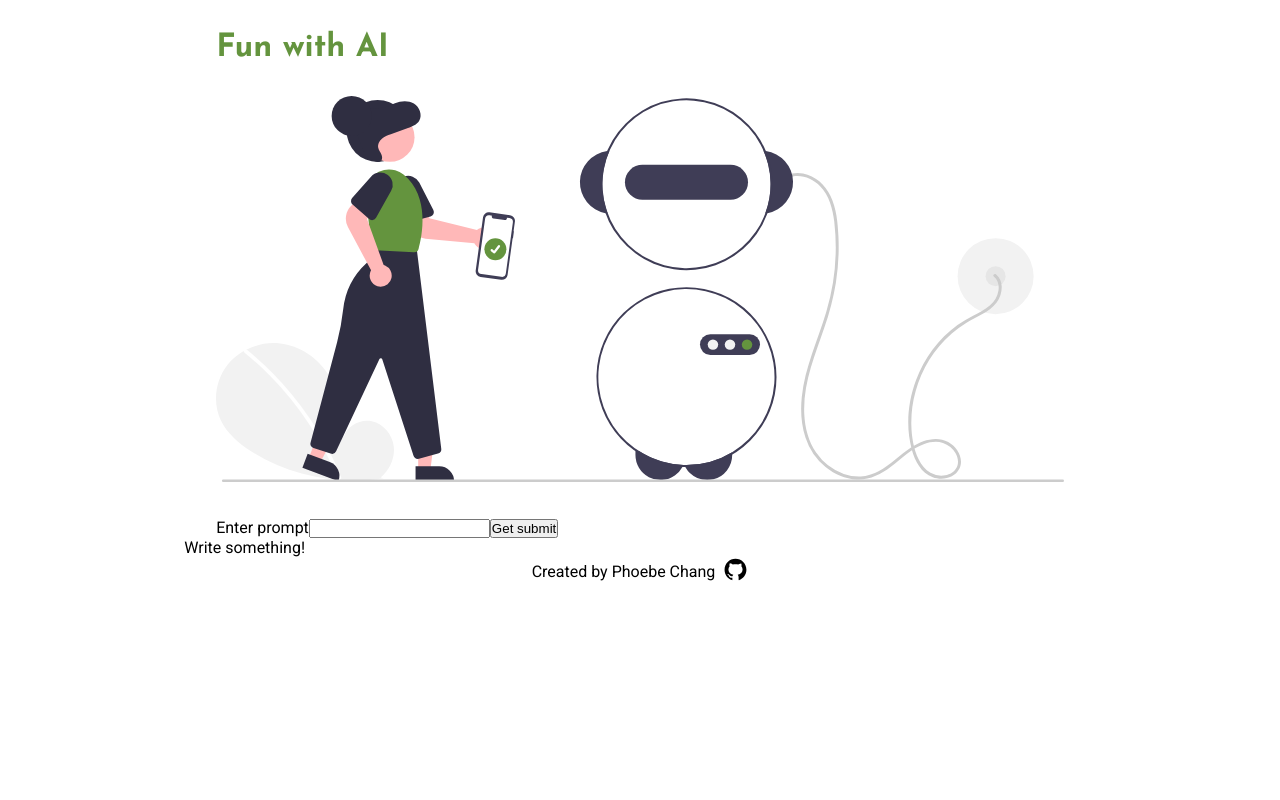
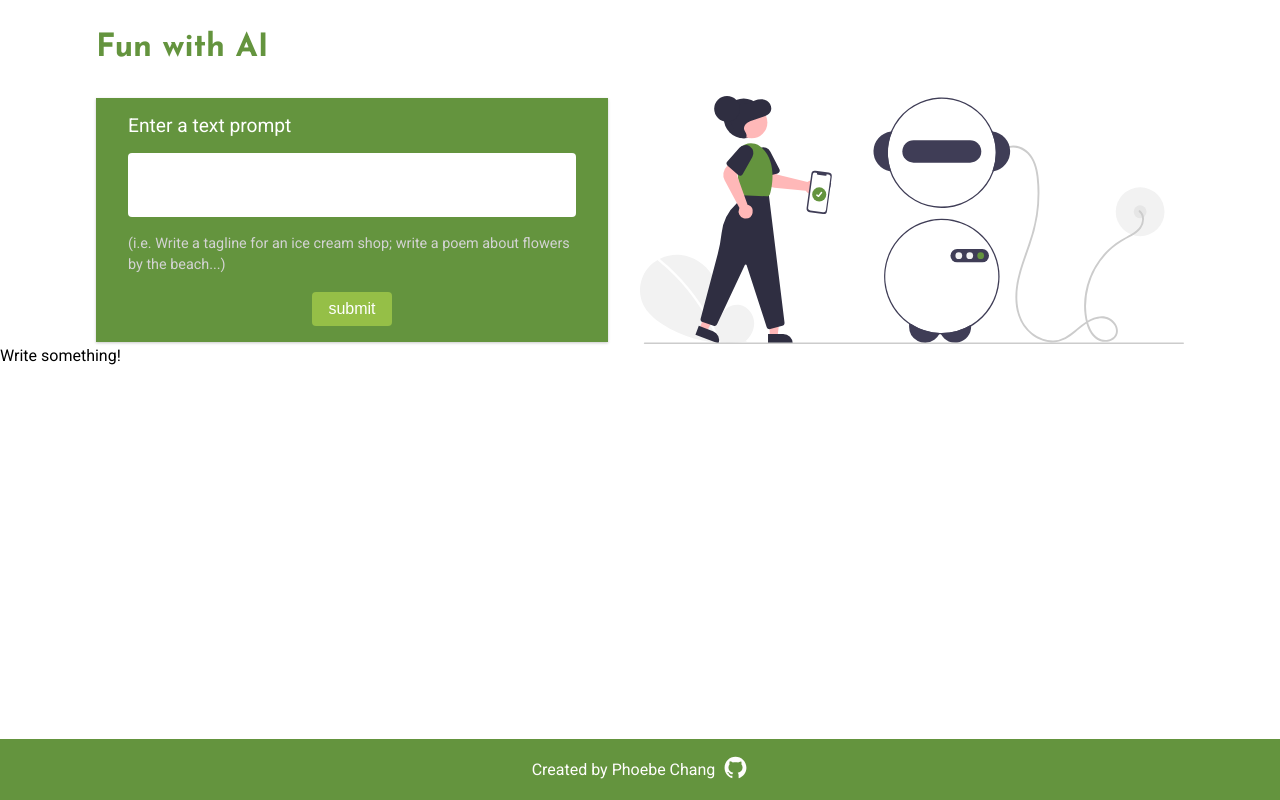
Before and after one commit to phoebe03111/openai-project, a React (Create React App) app: page / in a window 1280 px wide. Built offline with nearby package versions, Linux system fonts and the light colour scheme.

Commit message:
Style form and add example for text prompt

```diff
--- a/src/App.scss
+++ b/src/App.scss
@@ -12,10 +12,13 @@
 
 body {
   font-family: "Roboto", sans-serif;
-  @include center;
 }
 
 a {
   text-decoration: none;
   color: inherit;
 }
+
+textarea, p {
+  line-height: 1.5;
+}
--- a/src/components/Footer/Footer.js
+++ b/src/components/Footer/Footer.js
@@ -3,7 +3,7 @@ import "./Footer.scss";
 
 const Footer = () => {
   return (
-    <footer>
+    <footer className="footer">
       <span>Created by Phoebe Chang </span>
       <a
         href="https://github.com/phoebe03111/openai-project"
--- a/src/components/Footer/Footer.scss
+++ b/src/components/Footer/Footer.scss
@@ -1,7 +1,17 @@
 @use "../../styles/partials/variables" as *;
 @use "../../styles/partials/mixins" as *;
 
-footer {
-    @include center;
-    gap: 0.5rem;
+.footer {
+  @include center;
+  gap: 0.5rem;
+  width: 100%;
+  position: fixed;
+  bottom: 0;
+  background-color: $color-primary;
+  color: rgb(255, 253, 253);
+  padding: 0.5rem;
+
+  @include tablet {
+    padding: 1rem;
+  }
 }
--- a/src/components/Form/Form.js
+++ b/src/components/Form/Form.js
@@ -3,6 +3,7 @@ import axios from "axios";
 import { v4 as uuid } from "uuid";
 import { DotWave } from "@uiball/loaders";
 import { API_URL } from "../../App";
+import ai from "../../assets/image/ai.svg";
 import "./Form.scss";
 
 const Form = ({ handleFormSubmit }) => {
@@ -48,16 +49,26 @@ const Form = ({ handleFormSubmit }) => {
 
   return (
     <>
+      <div className="form__container">
+        <img className="form__image" src={ai} alt="artificial intelligence" />
         <form className="form" onSubmit={handleSubmit}>
-        <label>Enter prompt</label>
-        <input
+          <label className="form__label">Enter a text prompt</label>
+          <textarea
             type="text"
             name="prompt"
             value={input}
             onChange={(e) => setInput(e.target.value)}
+            className="form__input"
           />
-        <button type="submit">Get submit</button>
+          <p className="form__example">
+            (i.e. Write a tagline for an ice cream shop; write a poem about
+            flowers by the beach...)
+          </p>
+          <button type="submit" className="form__button">
+            submit
+          </button>
         </form>
+      </div>
       {loading && <DotWave />}
     </>
   );
--- a/src/components/Form/Form.scss
+++ b/src/components/Form/Form.scss
@@ -3,4 +3,77 @@
 
 .form {
   @include section-padding;
+  padding-top: 1rem;
+  padding-bottom: 1rem;
+  display: flex;
+  flex-direction: column;
+  gap: 1rem;
+  background-color: $color-primary;
+  width: 100%;
+  box-shadow: 0 1px 3px 0 rgb(0 0 0 / 15%), 0 1px 2px 0 rgb(0 0 0 / 8%);
+
+  @include tablet {
+    padding: 1rem 2rem;
+  }
+
+  &__container {
+    padding-top: 1rem;
+    padding-bottom: 1rem;
+    @include center;
+    flex-direction: column;
+    gap: 1rem;
+
+    @include tablet {
+      @include section-padding;
+      flex-direction: row-reverse;
+      gap: 2rem;
+    }
+  }
+
+  &__image {
+    width: 90%;
+    max-width: 35rem;
+
+    @include tablet {
+      width: 50%;
+    }
+  }
+
+  &__label {
+    color: white;
+    font-size: 1.2rem;
+  }
+
+  &__input {
+    outline: none;
+    border: none;
+    padding: 0.5rem;
+    border-radius: 4px;
+    font-size: 1rem;
+    font-family: inherit;
+    resize: none;
+    height: auto;
+  }
+
+  &__example {
+    color: lightgray;
+    font-size: 0.9rem;
+  }
+
+  &__button {
+    background-color: $color-secondary;
+    border: none;
+    padding: 0.5rem;
+    border-radius: 4px;
+    font-size: 1rem;
+    color: white;
+    width: 5rem;
+    margin: 0 auto;
+    cursor: pointer;
+    transition: all 0.3s ease;
+
+    &:hover {
+      transform: scale(0.95);
+    }
+  }
 }
--- a/src/components/Header/Header.js
+++ b/src/components/Header/Header.js
@@ -1,11 +1,9 @@
-import ai from "../../assets/image/ai.svg";
 import "./Header.scss";
 
 const Header = () => {
   return (
     <header className="header">
       <h1 className="header__logo">Fun with AI</h1>
-      <img className="header__image" src={ai} alt="artificial intelligence" />
     </header>
   );
 };
--- a/src/components/Header/Header.scss
+++ b/src/components/Header/Header.scss
@@ -12,8 +12,4 @@
     color: $color-primary;
     margin-bottom: 2rem;
   }
-
-  &__image {
-    width: 100%;
-  }
 }
--- a/src/styles/partials/_mixins.scss
+++ b/src/styles/partials/_mixins.scss
@@ -6,6 +6,14 @@
 
 @mixin section-padding {
   padding: 0 2rem;
+
+  @include tablet {
+    padding: 0 4rem;
+  }
+
+  @include desktop {
+    padding: 0 6rem;
+  }
 }
 
 // media queries
```
Also changed, not shown: 1 other file (tests, documents, lock files or other folders). Lines whose indentation alone changed are shown as unchanged.
